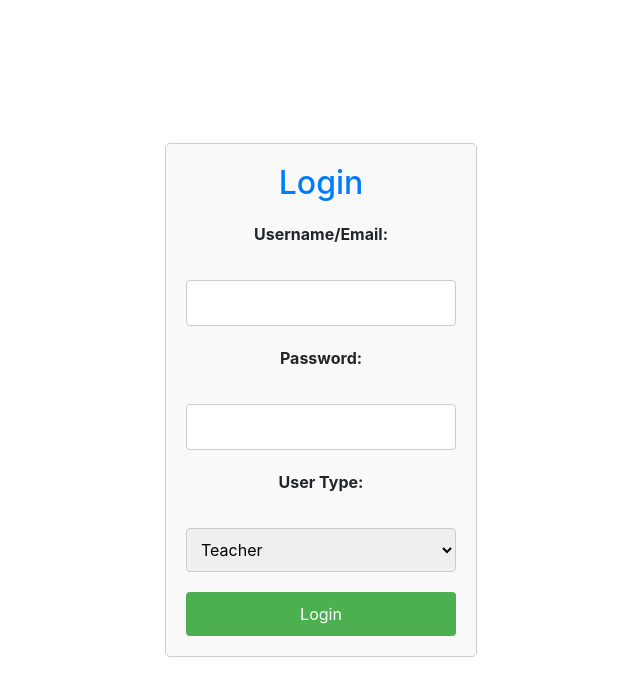
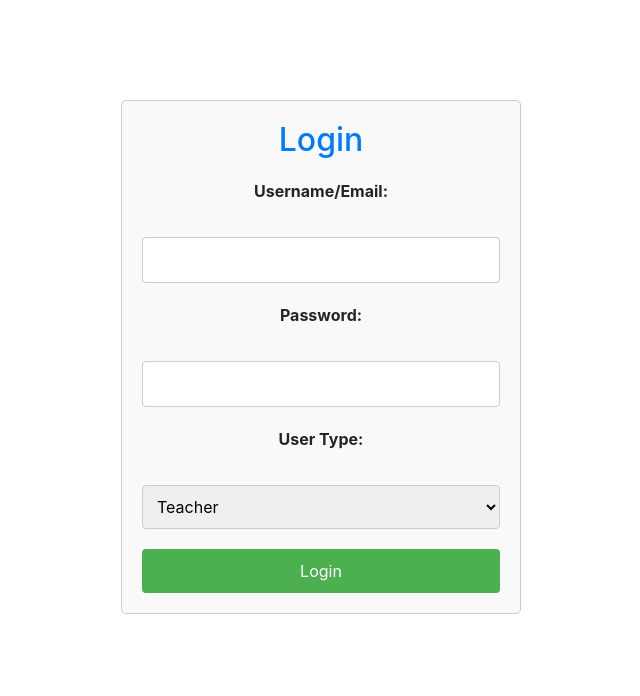
Before and after one commit to utkarshilh/attendify, a React (Create React App) app: page / in a window 1280 px wide. Shown: the top 696 px of the page, without its empty margins (319-959 px from the left). Built offline with nearby package versions, Linux system fonts and the light colour scheme.

Commit message:
updated login css

```diff
--- a/src/Components/LoginPage/Login.css
+++ b/src/Components/LoginPage/Login.css
@@ -1,20 +1,11 @@
 .container {
-    display: flex;
-    justify-content: center;
-    align-items: center;
-    height: 100vh; /* Center vertically on the page */
-  }
-
-  .login-card {
     max-width: 400px;
+    margin: 100px auto 0; /* Adjust the top margin to move the card down */
     padding: 20px;
     border: 1px solid #ccc;
     border-radius: 5px;
     background-color: #f9f9f9;
   }
-
-  /* Other styles remain unchanged */
-
 
   .form-group {
     margin-bottom: 20px;
```
